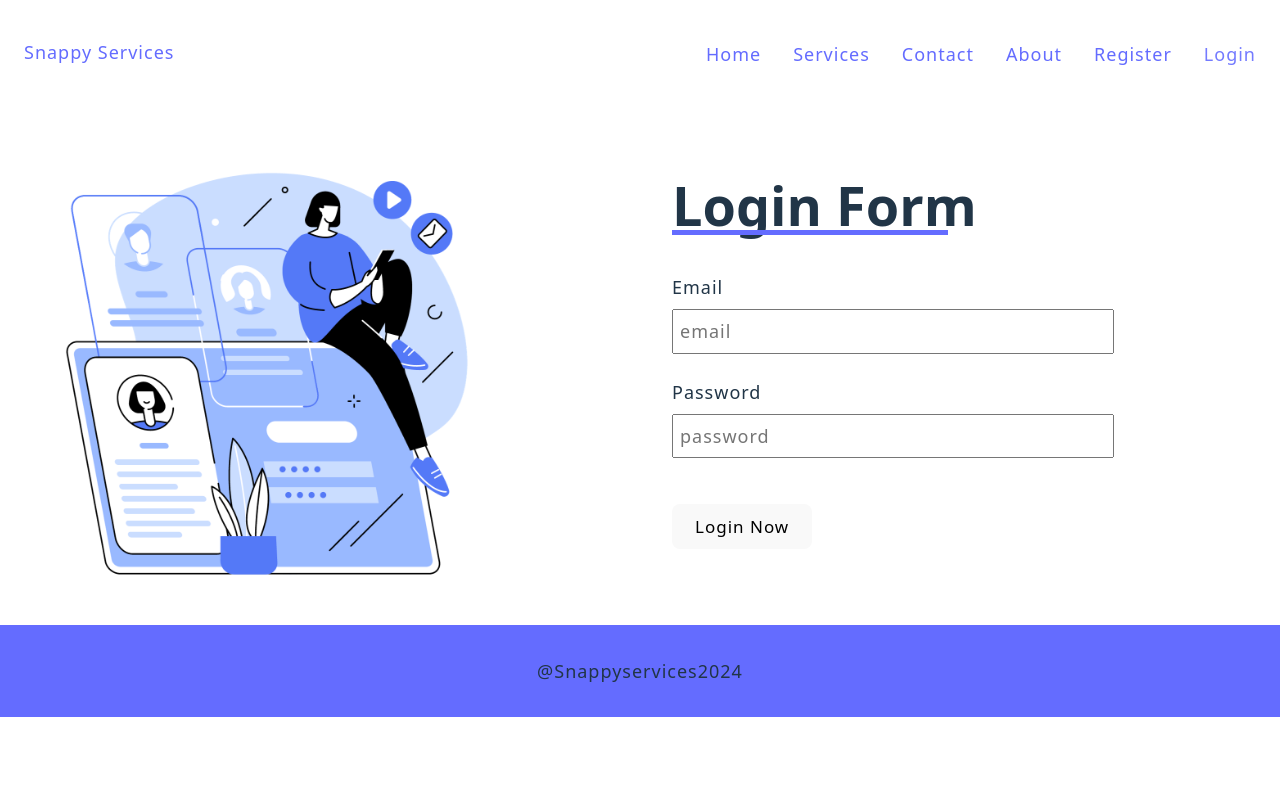
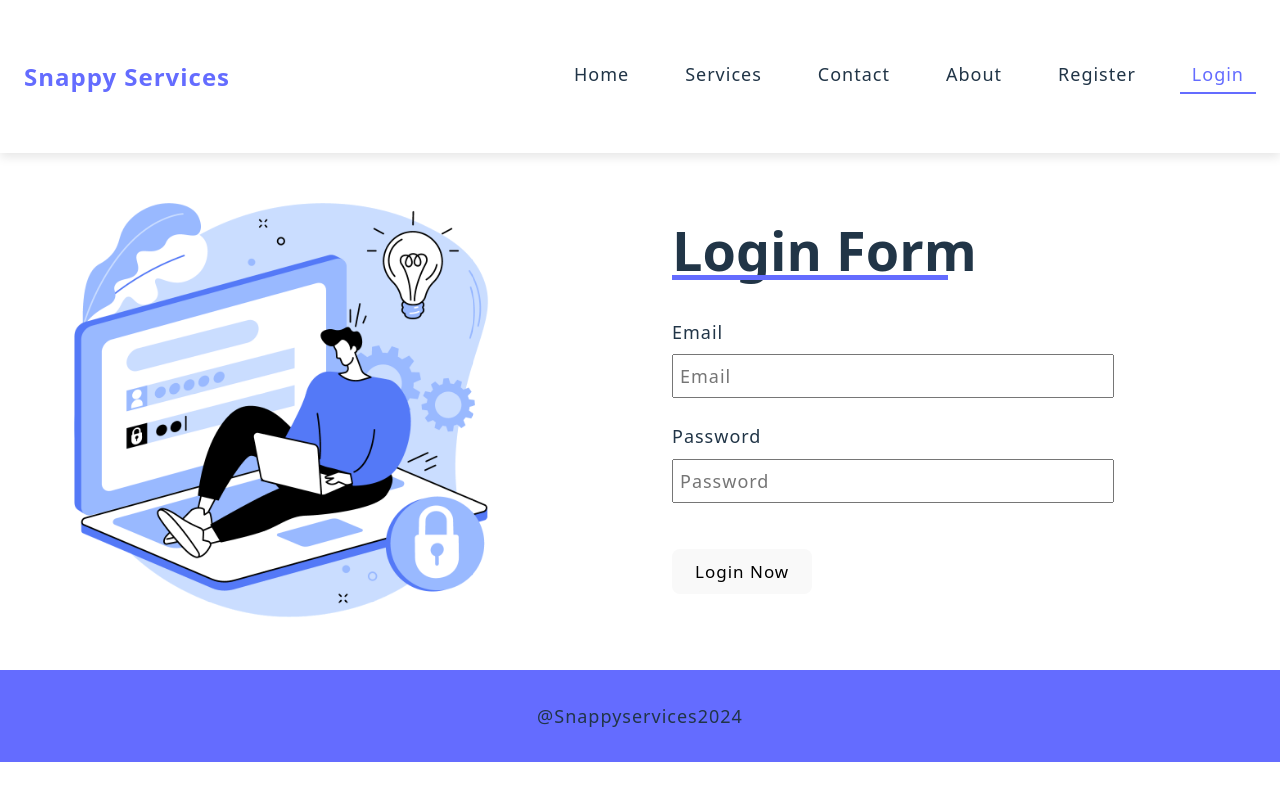
Before and after one commit to kartikey3525/MERN-website, a React (Vite) app in the folder client/: page /Login in a window 1280 px wide. Built offline with nearby package versions, Linux system fonts and the light colour scheme; no server answers.

Commit message:
full animations

```diff
--- a/client/src/components/Navbar.jsx
+++ b/client/src/components/Navbar.jsx
@@ -5,6 +5,7 @@ import { useAuth } from "../store/auth";
 export const Navbar = () => {
   const { isLoggedIn } = useAuth();
   console.log("login or not ", isLoggedIn);
+
   return (
     <>
       <header>
@@ -16,29 +17,42 @@ export const Navbar = () => {
           <nav>
             <ul>
               <li>
-                <NavLink to="/"> Home </NavLink>
+                <NavLink exact to="/" activeClassName="active">
+                  Home
+                </NavLink>
               </li>
               <li>
-                <NavLink to="/services"> Services </NavLink>
+                <NavLink to="/services" activeClassName="active">
+                  Services
+                </NavLink>
               </li>
               <li>
-                <NavLink to="/contact"> Contact </NavLink>
+                <NavLink to="/contact" activeClassName="active">
+                  Contact
+                </NavLink>
               </li>
-
               <li>
-                <NavLink to="/about"> About </NavLink>
+                <NavLink to="/about" activeClassName="active">
+                  About
+                </NavLink>
               </li>
               {isLoggedIn ? (
                 <li>
-                  <NavLink to="/logout">Logout</NavLink>
+                  <NavLink to="/logout" activeClassName="active">
+                    Logout
+                  </NavLink>
                 </li>
               ) : (
                 <>
                   <li>
-                    <NavLink to="/register"> Register </NavLink>
+                    <NavLink to="/register" activeClassName="active">
+                      Register
+                    </NavLink>
                   </li>
                   <li>
-                    <NavLink to="/login"> Login </NavLink>
+                    <NavLink to="/login" activeClassName="active">
+                      Login
+                    </NavLink>
                   </li>
                 </>
               )}
--- a/client/src/index.css
+++ b/client/src/index.css
@@ -57,6 +57,168 @@ li {
 }
 
 /*? layout Rule  */
+/* Slide-in animation from the left */
+@keyframes slideInFromLeft {
+  0% {
+    opacity: 0;
+    transform: translateX(-100%);
+  }
+
+  100% {
+    opacity: 1;
+    transform: translateX(0);
+  }
+}
+
+.main-heading {
+  animation: slideInFromLeft 0.5s ease-out forwards;
+}
+
+.card {
+  opacity: 0;
+  transform: translateX(-100%);
+  animation: slideInFromLeft 0.5s ease-out forwards;
+}
+
+.card:nth-child(1) {
+  animation-delay: 0.3s;
+}
+
+.card:nth-child(2) {
+  animation-delay: 0.6s;
+}
+
+.card:nth-child(3) {
+  animation-delay: 0.9s;
+}
+
+.card:nth-child(4) {
+  animation-delay: 1.2s;
+}
+
+/* Add more nth-child selectors as needed based on the number of items */
+
+/* Slide-in animation from the right */
+@keyframes slideInFromRight {
+  0% {
+    opacity: 0;
+    transform: translateX(100%);
+  }
+
+  100% {
+    opacity: 1;
+    transform: translateX(0);
+  }
+}
+
+/* Apply the animation to images based on their position */
+.hero-image img {
+  animation-duration: 1s;
+  animation-fill-mode: forwards;
+}
+
+.hero-image:first-child img {
+  animation-name: slideInFromLeft;
+}
+
+.hero-image:last-child img {
+  animation-name: slideInFromRight;
+}
+
+
+/* Initial state before animation */
+.animate-left,
+.animate-right {
+  opacity: 0;
+  transition: opacity 0.5s ease-out, transform 0.5s ease-out;
+}
+
+/* Trigger animations */
+.animate-left.in-view {
+  animation: slideInFromLeft 1s forwards;
+}
+
+.animate-right.in-view {
+  animation: slideInFromRight 1s forwards;
+}
+
+/* Navbar Container */
+header {
+  padding: 2rem 0;
+  box-shadow: 0 4px 10px rgba(0, 0, 0, 0.1);
+  top: 0;
+  z-index: 1000;
+}
+
+/* Logo Brand */
+.logo-brand a {
+  color: var(--btn-color);
+  font-size: 2.4rem;
+  font-weight: bold;
+  text-decoration: none;
+}
+
+/* Navbar Links */
+nav ul {
+  display: flex;
+  gap: 3.2rem;
+  list-style: none;
+}
+
+nav ul li a {
+  color: var(--light-color);
+  font-size: 1.8rem;
+  font-weight: 500;
+  text-decoration: none;
+  padding: 0.8rem 1.2rem;
+  position: relative;
+  transition: color 0.3s ease, transform 0.3s ease;
+}
+
+/* Hover and Active States */
+nav ul li a::before {
+  content: "";
+  position: absolute;
+  left: 0;
+  bottom: 0;
+  width: 0;
+  height: 2px;
+  background-color: var(--btn-color);
+  transition: width 0.3s ease;
+}
+
+nav ul li a:hover::before,
+nav ul li a.active::before {
+  width: 100%;
+}
+
+nav ul li a:hover,
+nav ul li a.active {
+  color: var(--btn-color);
+  transform: scale(1.05);
+}
+
+/* Responsive Navbar */
+@media (width <=998px) {
+  nav ul {
+    flex-direction: column;
+    gap: 2rem;
+  }
+
+  header {
+    padding: 1.6rem 0;
+  }
+
+  .logo-brand a {
+    font-size: 2rem;
+  }
+}
+
+@media (width <=798px) {
+  nav ul li a {
+    font-size: 1.6rem;
+  }
+}
 /* toast body  */
 
 .toastBody {
--- a/client/src/pages/Contact.jsx
+++ b/client/src/pages/Contact.jsx
@@ -1,4 +1,4 @@
-import { useState, useEffect } from "react";
+import { useState, useEffect, useRef } from "react";
 import { useAuth } from "../store/auth";
 
 const defaultContactFormData = {
@@ -12,8 +12,8 @@ export const Contact = () => {
   const { user } = useAuth();
 
   useEffect(() => {
+    console.log("user", user);
     if (user) {
-      // console.log("Setting user data: ", user);
       setData({
         username: user.username || "",
         email: user.email || "",
@@ -21,6 +21,39 @@ export const Contact = () => {
       });
     }
   }, [user]);
+
+  const ContentRef = useRef();
+  const ImageRef = useRef();
+
+  useEffect(() => {
+    const options = {
+      threshold: 0.1,
+    };
+
+    const observer = new IntersectionObserver((entries) => {
+      entries.forEach((entry) => {
+        if (entry.isIntersecting) {
+          entry.target.classList.add("in-view");
+        }
+      });
+    }, options);
+
+    const elementsToAnimate = [ContentRef.current, ImageRef.current];
+
+    elementsToAnimate.forEach((element) => {
+      if (element) {
+        observer.observe(element);
+      }
+    });
+
+    return () => {
+      elementsToAnimate.forEach((element) => {
+        if (element) {
+          observer.unobserve(element);
+        }
+      });
+    };
+  }, []);
 
   const handleInput = (e) => {
     const name = e.target.name;
@@ -39,36 +72,33 @@ export const Contact = () => {
         body: JSON.stringify(data),
       });
 
-      // console.log("response: ", response);
-      // alert(response);
-
       if (response.ok) {
         setData(defaultContactFormData);
         const responseData = await response.json();
-        alert(responseData);
+        alert(responseData.message);
         console.log(responseData);
       } else {
-        // Handle API error here
         console.error("API Error:", response.status, response.statusText);
       }
     } catch (error) {
       console.error(error);
     }
   };
+
   return (
     <>
       <section className="section-contact">
         <div className="contact-content container">
-          <h1 className="main-heading">contact us</h1>
+          <h1 className="main-heading">Contact Us</h1>
         </div>
         <div className="container grid grid-two-cols">
-          <div className="contact-img">
-            <img src="/images/support.png" alt="we are always ready to help" />
+          <div className="contact-img animate-left" ref={ImageRef}>
+            <img src="/images/support.png" alt="We are always ready to help" />
           </div>
-          <section className="section-form">
+          <section ref={ContentRef} className="section-form animate-right">
             <form onSubmit={handleSubmit}>
               <div>
-                <label htmlFor="username">username</label>
+                <label htmlFor="username">Username</label>
                 <input
                   type="text"
                   name="username"
@@ -80,7 +110,7 @@ export const Contact = () => {
                 />
               </div>
               <div>
-                <label htmlFor="email">email</label>
+                <label htmlFor="email">Email</label>
                 <input
                   type="email"
                   name="email"
@@ -92,7 +122,7 @@ export const Contact = () => {
                 />
               </div>
               <div>
-                <label htmlFor="message">message</label>
+                <label htmlFor="message">Message</label>
                 <textarea
                   name="message"
                   id="message"
@@ -105,7 +135,7 @@ export const Contact = () => {
                 ></textarea>
               </div>
               <div>
-                <button type="submit">submit</button>
+                <button type="submit">Submit</button>
               </div>
             </form>
           </section>
--- a/client/src/pages/Login.jsx
+++ b/client/src/pages/Login.jsx
@@ -1,4 +1,4 @@
-import { useState } from "react";
+import { useState, useRef, useEffect } from "react";
 import { useNavigate } from "react-router-dom";
 import { useAuth } from "../store/auth";
 import { toast } from "react-toastify";
@@ -10,10 +10,8 @@ export const Login = () => {
   });
 
   const { storeTokenInLS } = useAuth();
-
   const navigate = useNavigate();
 
-  // let handle the input field value
   const handleInput = (e) => {
     let name = e.target.name;
     let value = e.target.value;
@@ -24,7 +22,6 @@ export const Login = () => {
     });
   };
 
-  // let handle the form submission
   const handleSubmit = async (e) => {
     e.preventDefault();
     try {
@@ -39,7 +36,6 @@ export const Login = () => {
       const responseData = await response.json();
       if (response.ok) {
         console.log("after login: ", responseData);
-        // toast.success("Registration Successful");
         storeTokenInLS(responseData.token);
         toast.success("Login successful");
         navigate("/");
@@ -55,44 +51,82 @@ export const Login = () => {
     }
   };
 
+  const ContentRef = useRef();
+  const ImageRef = useRef();
+
+  useEffect(() => {
+    const options = {
+      threshold: 0.1,
+    };
+
+    const observer = new IntersectionObserver((entries) => {
+      entries.forEach((entry) => {
+        if (entry.isIntersecting) {
+          entry.target.classList.add("in-view");
+        }
+      });
+    }, options);
+
+    const elementsToAnimate = [ContentRef.current, ImageRef.current];
+
+    elementsToAnimate.forEach((element) => {
+      if (element) {
+        observer.observe(element);
+      }
+    });
+
+    return () => {
+      elementsToAnimate.forEach((element) => {
+        if (element) {
+          observer.unobserve(element);
+        }
+      });
+    };
+  }, []);
+
   return (
     <>
       <section>
         <main>
           <div className="section-registration">
             <div className="container grid grid-two-cols">
-              <div className="registration-image reg-img">
+              <div
+                className="registration-image reg-img animate-left"
+                ref={ImageRef}
+              >
                 <img
-                  src="/images/register.png"
+                  src="/images/login.png"
                   alt="a nurse with a cute look"
                   width="400"
                   height="500"
                 />
               </div>
-              {/* our main registration code  */}
-              <div className="registration-form">
-                <h1 className="main-heading mb-3">login form</h1>
+              {/* Main registration form */}
+              <div ref={ContentRef} className="registration-form animate-right">
+                <h1 className="main-heading mb-3">Login Form</h1>
                 <br />
                 <form onSubmit={handleSubmit}>
                   <div>
-                    <label htmlFor="email">email</label>
+                    <label htmlFor="email">Email</label>
                     <input
                       type="text"
                       name="email"
                       value={user.email}
                       onChange={handleInput}
-                      placeholder="email"
+                      placeholder="Email"
+                      required
                     />
                   </div>
 
                   <div>
-                    <label htmlFor="password">password</label>
+                    <label htmlFor="password">Password</label>
                     <input
                       type="password"
                       name="password"
                       value={user.password}
                       onChange={handleInput}
-                      placeholder="password"
+                      placeholder="Password"
+                      required
                     />
                   </div>
                   <br />
--- a/client/src/pages/Services.jsx
+++ b/client/src/pages/Services.jsx
@@ -9,7 +9,7 @@ export const Services = () => {
   return (
     <section className="section-services">
       <div className="container">
-        <h1 className="main-heading ">Services</h1>
+        <h1 className="main-heading">Services</h1>
       </div>
 
       <div className="container grid grid-three-cols">
--- a/client/src/store/auth.jsx
+++ b/client/src/store/auth.jsx
@@ -5,7 +5,7 @@ export const AuthContext = createContext();
 export const AuthProvider = ({ children }) => {
   const [token, setToken] = useState(localStorage.getItem("token"));
   const [user, setUser] = useState(null);
-  const [services, setServices] = useState(null);
+  const [services, setServices] = useState([]);
 
   const storeTokenInLS = (serverToken) => {
     setToken(serverToken);
```
Also changed, not shown: client/src/pages/About.jsx (+36 -2 lines), client/src/pages/Home.jsx (+55 -15 lines), client/src/pages/Register.jsx (+38 -2 lines), 2 other files (tests, documents, lock files or other folders).
